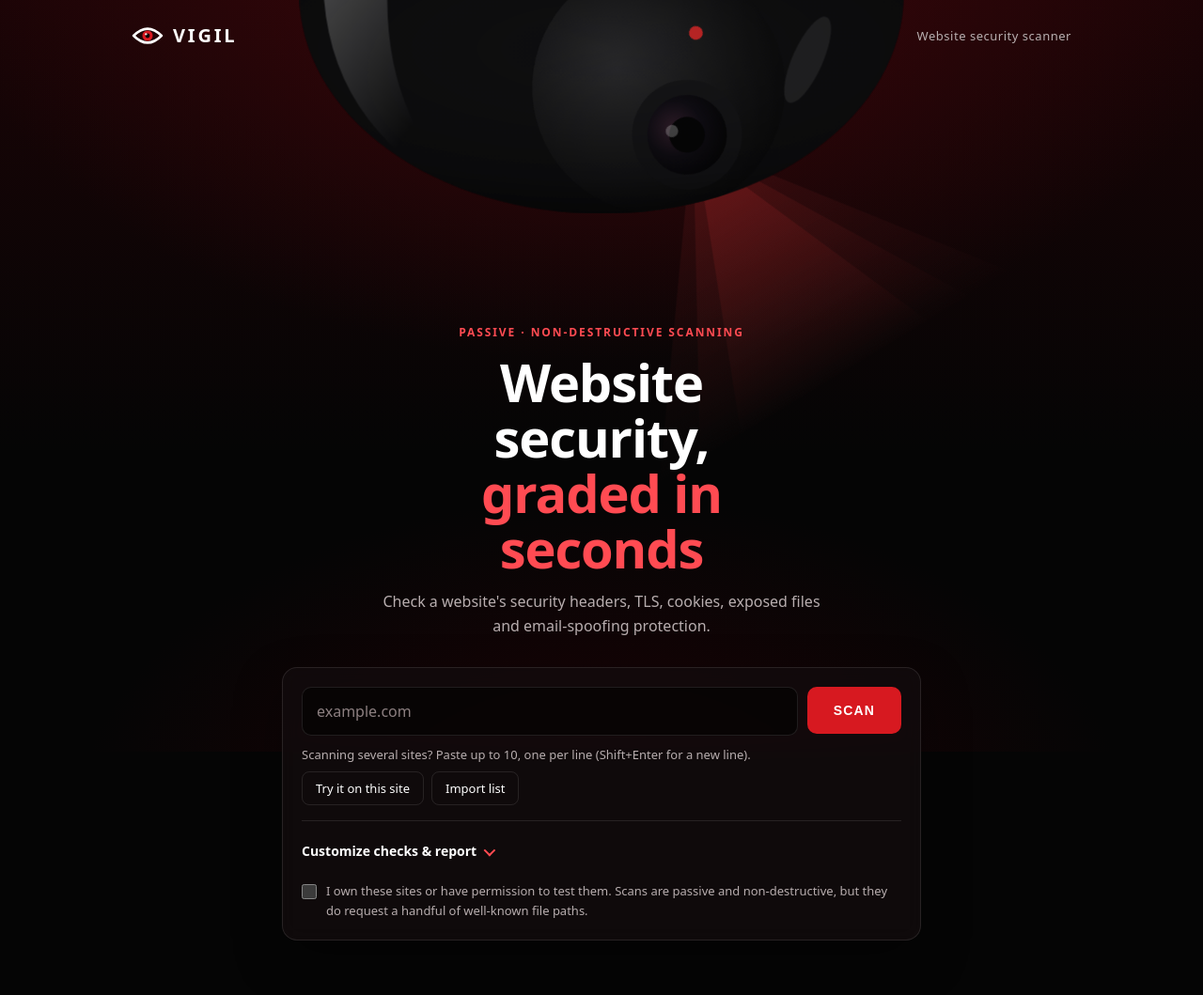
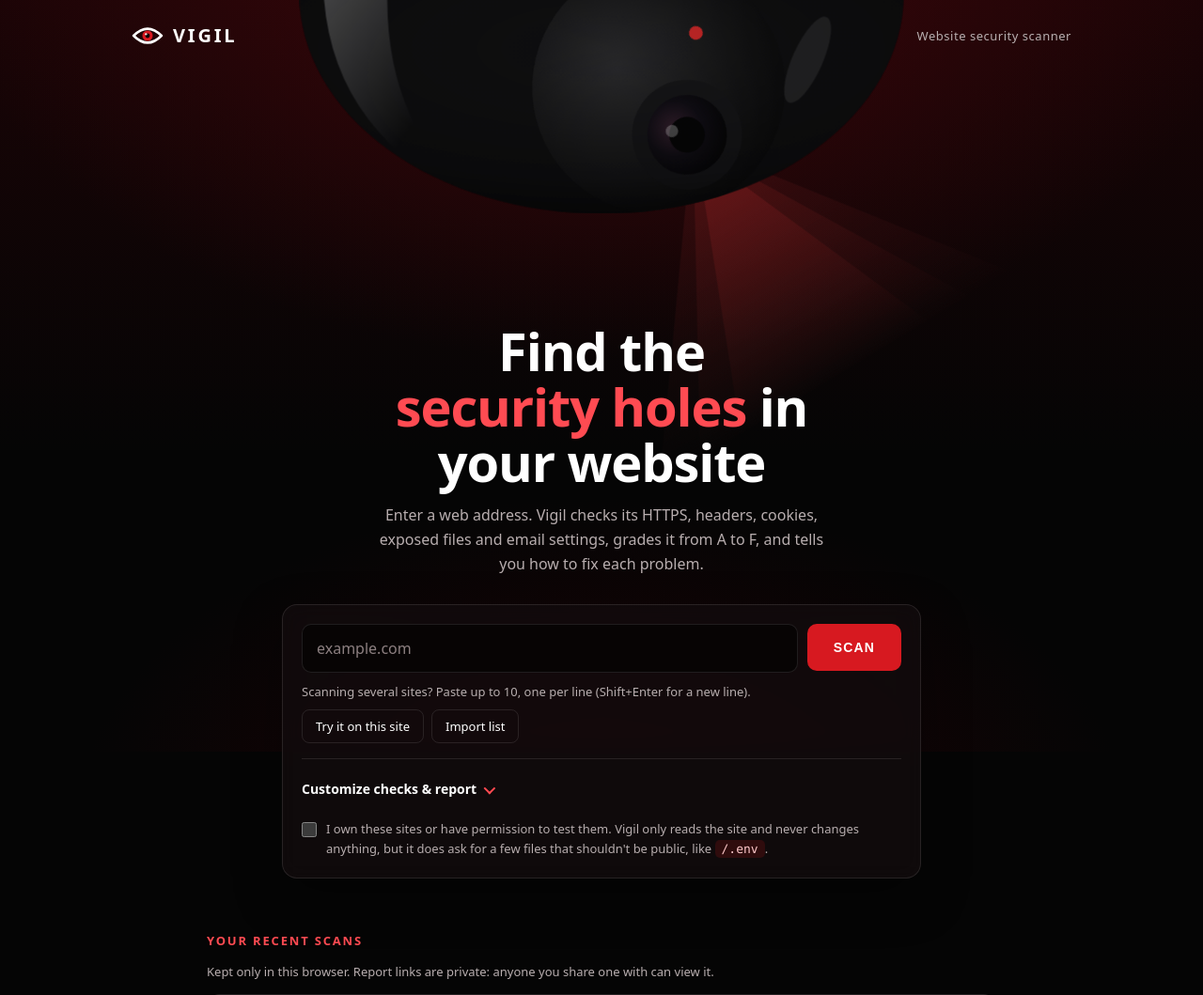
Before and after one commit to CantStopGreatness/vigil, a FastAPI app: page / in a window 1280 px wide. Shown: the top 1059 px of the page at 94% size. Run offline with FastAPI, Linux system fonts and the light colour scheme.

Commit message:
Rewrite the site and store copy so it reads like a person wrote it
The hero now says what Vigil does in plain words: "Find the security
holes in your website", followed by what it checks and what you get.
The eyebrow label is gone, and "in seconds", "plain-English" and
"ready-to-share" no longer appear anywhere. The same voice now runs
through the meta and link-preview text, the report panel, the consent
note, the extension summary, the store listing and the README. The
link-preview image and the store tile and screenshot are regenerated
to match.

Co-Authored-By: Claude Opus 5.5 <noreply@anthropic.com>

```diff
--- a/vigil/web/static/app.css
+++ b/vigil/web/static/app.css
@@ -20,9 +20,8 @@ body::before { content:""; position:fixed; inset:0; z-index:-1; pointer-events:n
 
 main { position:relative; max-width:880px; margin:0 auto; padding:0 20px 80px }
 .hero { position:relative; text-align:center }
-.eyebrow { color:var(--accent-text); font-size:12px; font-weight:700; letter-spacing:.16em; text-transform:uppercase; margin:0 0 14px }
-h1 { font-size:clamp(34px,6vw,56px); line-height:1.05; font-weight:800; letter-spacing:-.02em; margin:0 auto; max-width:14ch }
-h1 span { color:var(--accent-text) }
+h1 { font-size:clamp(34px,6vw,56px); line-height:1.05; font-weight:800; letter-spacing:-.02em; margin:0 auto; max-width:16ch; text-wrap:balance }
+h1 span { color:var(--accent-text); white-space:nowrap }
 .tag { color:var(--muted); margin:16px auto 30px; max-width:52ch; font-size:16px }
 
 /* Dome security camera: the lens swings between fixed positions, holding at each one.
--- a/vigil/web/static/app.js
+++ b/vigil/web/static/app.js
@@ -76,7 +76,7 @@ function details(r) {
   body.append(el("div", { class: "report-panel" },
     el("div", { class: "report-copy" },
       el("strong", {}, "Get the full report"),
-      el("span", { class: "muted" }, "A ready-to-share document, formatted with your report options above.")),
+      el("span", { class: "muted" }, "A PDF or Word file you can send to whoever runs the site. It follows the report options above.")),
     el("div", { class: "report-actions" },
       el("button", { class: "btn btn-primary", type: "button", "data-preview": r.id }, "Preview report"),
       reportLink(r.id, ".pdf", { class: "btn btn-secondary", download: "" }, "⬇ Download PDF"),
--- a/vigil/web/static/index.html
+++ b/vigil/web/static/index.html
@@ -5,13 +5,13 @@
 <meta name="viewport" content="width=device-width, initial-scale=1">
 <meta name="color-scheme" content="dark">
 <title>Vigil · Website Security Scanner</title>
-<meta name="description" content="Grade any website's security in seconds: headers, TLS, cookies, exposed files, known CVEs and email spoofing, with a plain-English fix and a ready-to-share PDF report.">
+<meta name="description" content="Vigil checks a website's HTTPS, security headers, cookies, exposed files, known vulnerabilities and email settings, grades it from A to F, and tells you how to fix each problem. Download the results as a PDF or Word report.">
 <link rel="icon" href="/static/favicon.svg?v=2" type="image/svg+xml">
 <link rel="icon" href="/static/favicon-32.png" sizes="32x32" type="image/png">
 <link rel="apple-touch-icon" href="/static/apple-touch-icon.png">
 <meta property="og:type" content="website">
-<meta property="og:title" content="Vigil · Website security, graded in seconds">
-<meta property="og:description" content="Headers, TLS, cookies, exposed files, known CVEs and email spoofing, with a plain-English fix for every finding.">
+<meta property="og:title" content="Vigil · Find the security holes in your website">
+<meta property="og:description" content="Checks HTTPS, headers, cookies, exposed files, known vulnerabilities and email spoofing, then tells you how to fix each problem.">
 <meta property="og:url" content="__ORIGIN__/">
 <meta property="og:image" content="__ORIGIN__/static/og.png">
 <meta property="og:image:width" content="1200">
@@ -87,9 +87,8 @@
   <section class="hero">
 
 
-    <p class="eyebrow">Passive · Non-destructive scanning</p>
-    <h1>Website security,<br><span>graded in seconds</span></h1>
-    <p class="tag">Check a website's security headers, TLS, cookies, exposed files and email-spoofing protection.</p>
+    <h1>Find the <span>security holes</span> in your website</h1>
+    <p class="tag">Enter a web address. Vigil checks its HTTPS, headers, cookies, exposed files and email settings, grades it from A to F, and tells you how to fix each problem.</p>
 
     <form id="f">
       <div class="row">
@@ -143,8 +142,8 @@
         </div>
       </details>
 
-      <label class="auth"><input id="auth" type="checkbox"> I own these sites or have permission to test them.
-        Scans are passive and non-destructive, but they do request a handful of well-known file paths.</label>
+      <label class="auth"><input id="auth" type="checkbox"> <span>I own these sites or have permission to test them.
+        Vigil only reads the site and never changes anything, but it does ask for a few files that shouldn't be public, like <code>/.env</code>.</span></label>
       <div id="err" class="err" role="alert"></div>
     </form>
   </section>
```
Also changed, not shown: docs/store/LISTING.md (+7 -7 lines), README.md, extension/manifest.json, vigil/web/static/og.png, 2 other files.
